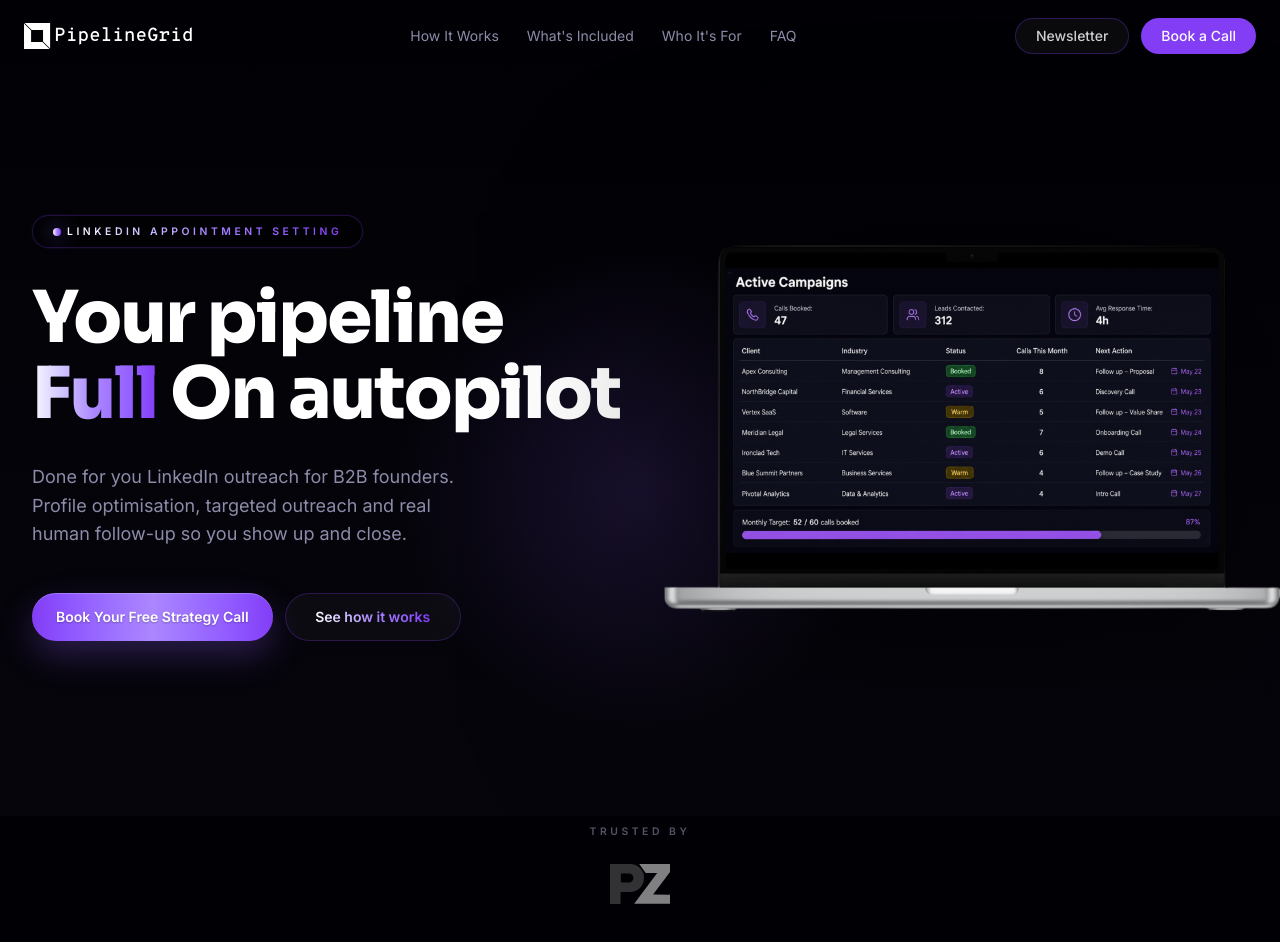
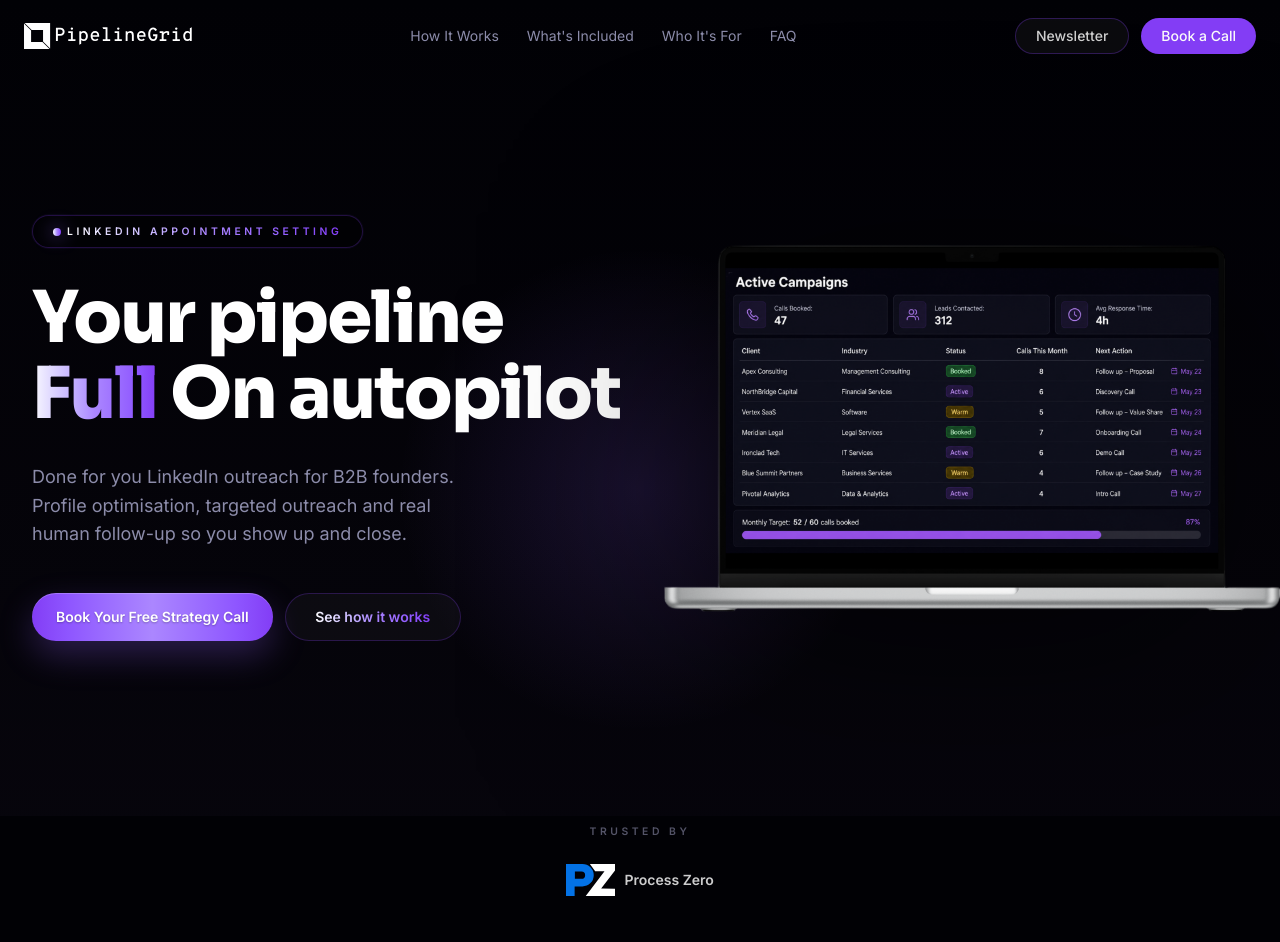
Before and after one commit to munaray/pipeline-grid, a Next.js app: page / in a window 1280 px wide. Shown: the top 942 px of the page. Built offline with nearby package versions, Linux system fonts and the light colour scheme.

Commit message:
fix: trusted by — full colour default, logo + name display

```diff
--- a/src/components/sections/trusted-by.tsx
+++ b/src/components/sections/trusted-by.tsx
@@ -25,15 +25,17 @@ export default function TrustedBy() {
 								href={url}
 								target="_blank"
 								rel="noopener noreferrer"
-								aria-label={name}
-								className="opacity-50 grayscale transition-all duration-300 hover:opacity-100 hover:grayscale-0">
+								className="flex items-center gap-2.5 transition-opacity duration-300 hover:opacity-70">
 								<Image
 									src={logo}
 									alt={name}
 									width={width}
 									height={height}
-									className="h-8 w-auto object-contain sm:h-10"
+									className="h-7 w-auto object-contain sm:h-8"
 								/>
+								<span className="text-sm font-semibold text-white/80">
+									{name}
+								</span>
 							</a>
 						))}
 					</div>
```
